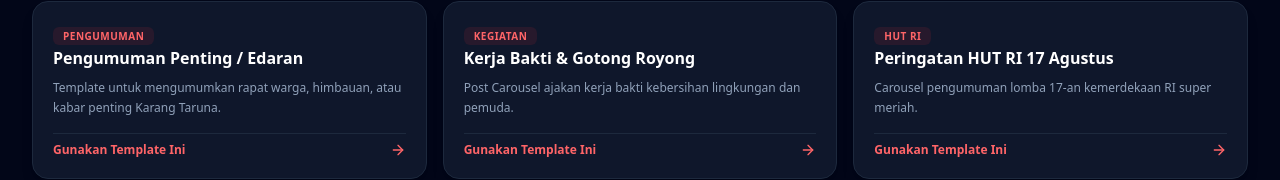
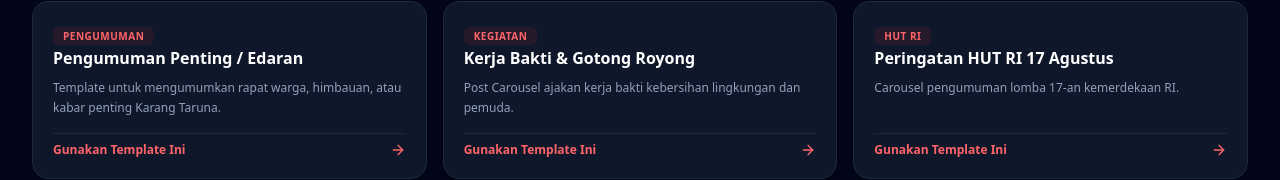
Before and after one commit to itsmebroarif/katarsukamajupostmaker, a React (Vite) app: page / in a window 1280 px wide. Shown: the part 1079-1259 px from the top of the page. Built offline with nearby package versions, Linux system fonts and the light colour scheme.

Commit message:
Commit Project

```diff
--- a/src/constants/templates.ts
+++ b/src/constants/templates.ts
@@ -147,7 +147,7 @@ export const STARTER_TEMPLATES: StarterTemplate[] = [
     id: 'tpl-hut-ri',
     name: 'Peringatan HUT RI 17 Agustus',
     category: 'hari_besar',
-    description: 'Carousel pengumuman lomba 17-an kemerdekaan RI super meriah.',
+    description: 'Carousel pengumuman lomba 17-an kemerdekaan RI.',
     badge: 'HUT RI',
     slideCount: 5,
     projectData: {
```
